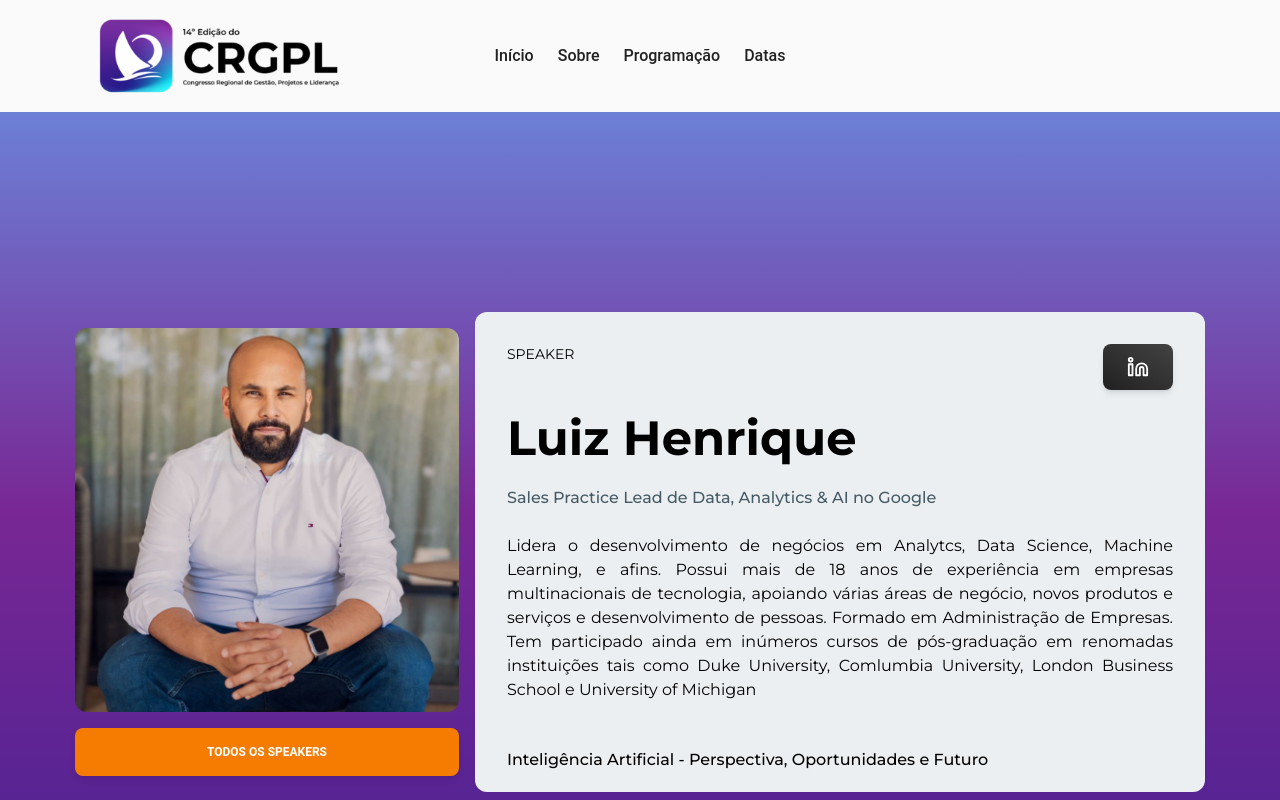
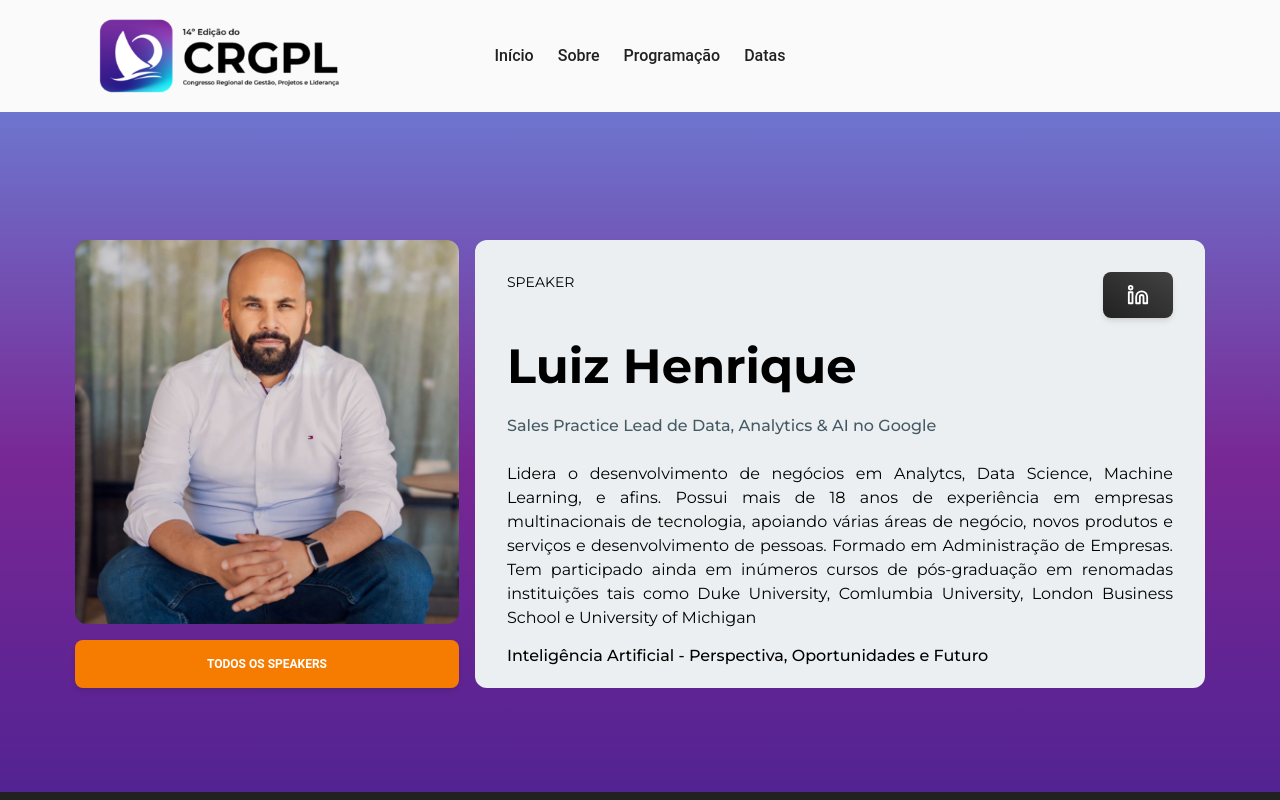
Before and after one commit to f3gomes/pmi-event-page, a Next.js app: page /speaker/1 in a window 1280 px wide. Shown: the top 800 px of the page. Built offline with nearby package versions, Linux system fonts and the light colour scheme.

Commit message:
styles: speaker details

```diff
--- a/app/speaker/[id]/page.tsx
+++ b/app/speaker/[id]/page.tsx
@@ -13,7 +13,7 @@ const SpeakerPage = ({ params: { id } }: SpeakerPageProps) => {
     <div className="flex flex-col">
       <Navbar />
 
-      <div className="flex justify-center mt-10 md:mt-28 md:h-screen bg-gradient-to-b from-event-300 via-event-200 to-event-400">
+      <div className="flex justify-center mt-10 md:mt-16 md:h-screen bg-gradient-to-b from-event-300 via-event-200 to-event-400">
         <SpeakerDetails speakerId={id} />
       </div>
 
--- a/components/speaker-card-details/index.tsx
+++ b/components/speaker-card-details/index.tsx
@@ -34,7 +34,7 @@ const SpeakerDetails = ({ speakerId }: SpeakerDetailsProps) => {
   }
 
   return (
-    <div className="flex justify-center items-center flex-col md:flex-row gap-4 mt-20 px-1 py-6">
+    <div className="flex justify-center items-center flex-col md:flex-row gap-4 mt-20 md:mt-0 px-1 py-6">
       <div className="w-96 flex flex-col items-center gap-4">
         <Image
           width={768}
@@ -51,7 +51,7 @@ const SpeakerDetails = ({ speakerId }: SpeakerDetailsProps) => {
         </Link>
       </div>
 
-      <div className="flex relative flex-col rounded-xl gap-3 md:gap-6 max-w-[45.625rem] md:h-[30rem] p-8 bg-blue-gray-50">
+      <div className="flex relative flex-col rounded-xl gap-3 md:gap-6 max-w-[45.625rem] md:h-[28rem] p-8 bg-blue-gray-50">
         <div className="flex justify-between">
           <h3 className="uppercase text-sm">{speaker?.title}</h3>
 
@@ -66,7 +66,7 @@ const SpeakerDetails = ({ speakerId }: SpeakerDetailsProps) => {
 
         <h1 className="font-medium text-blue-gray-700">{speaker?.position}</h1>
 
-        <div className="text-justify mb-12 md:mb-0">{speaker?.des}</div>
+        <div className="text-justify mb-16 md:mb-0">{speaker?.des}</div>
 
         <div className="font-medium absolute bottom-5 mr-8">
           {speaker?.topic}
```
